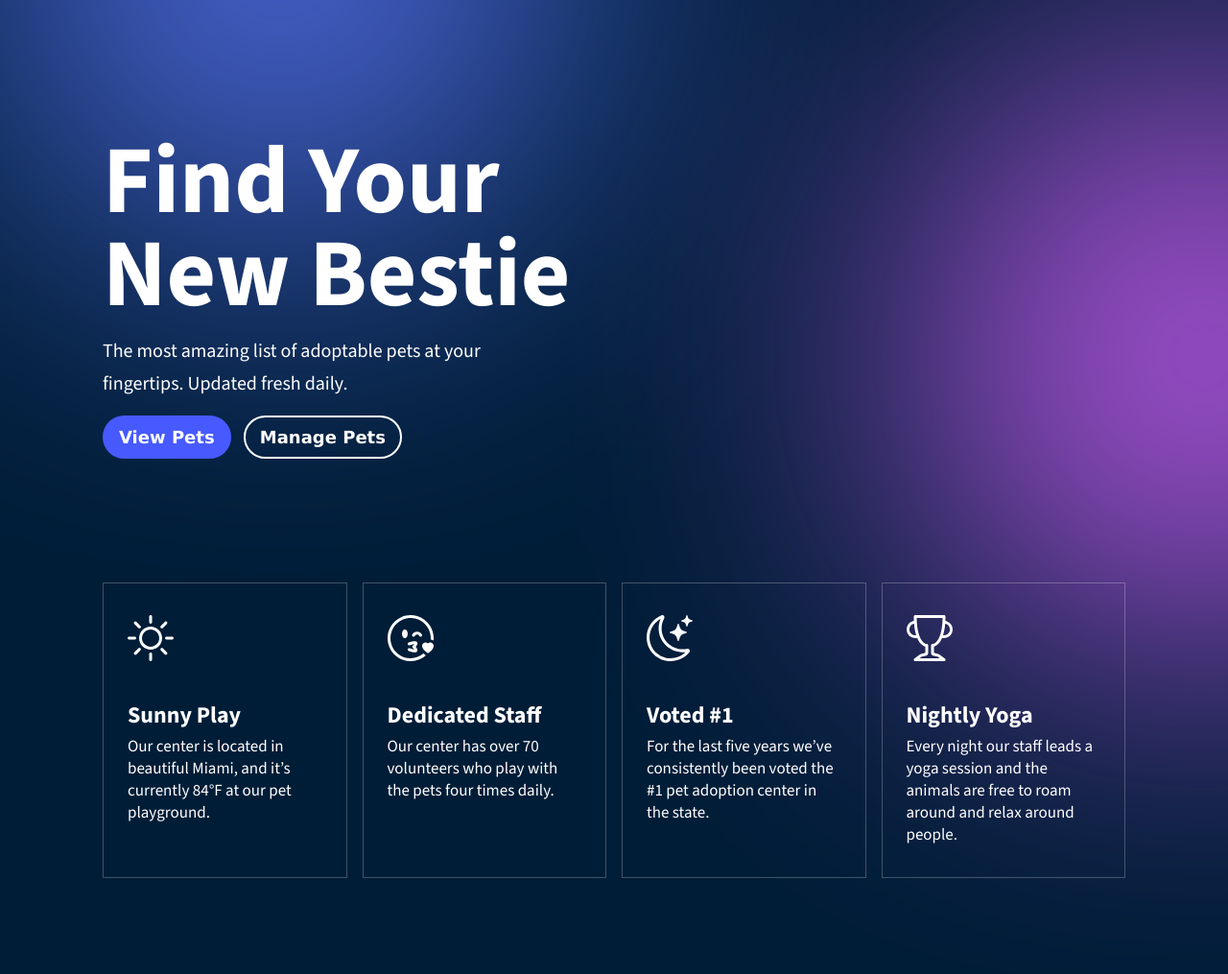
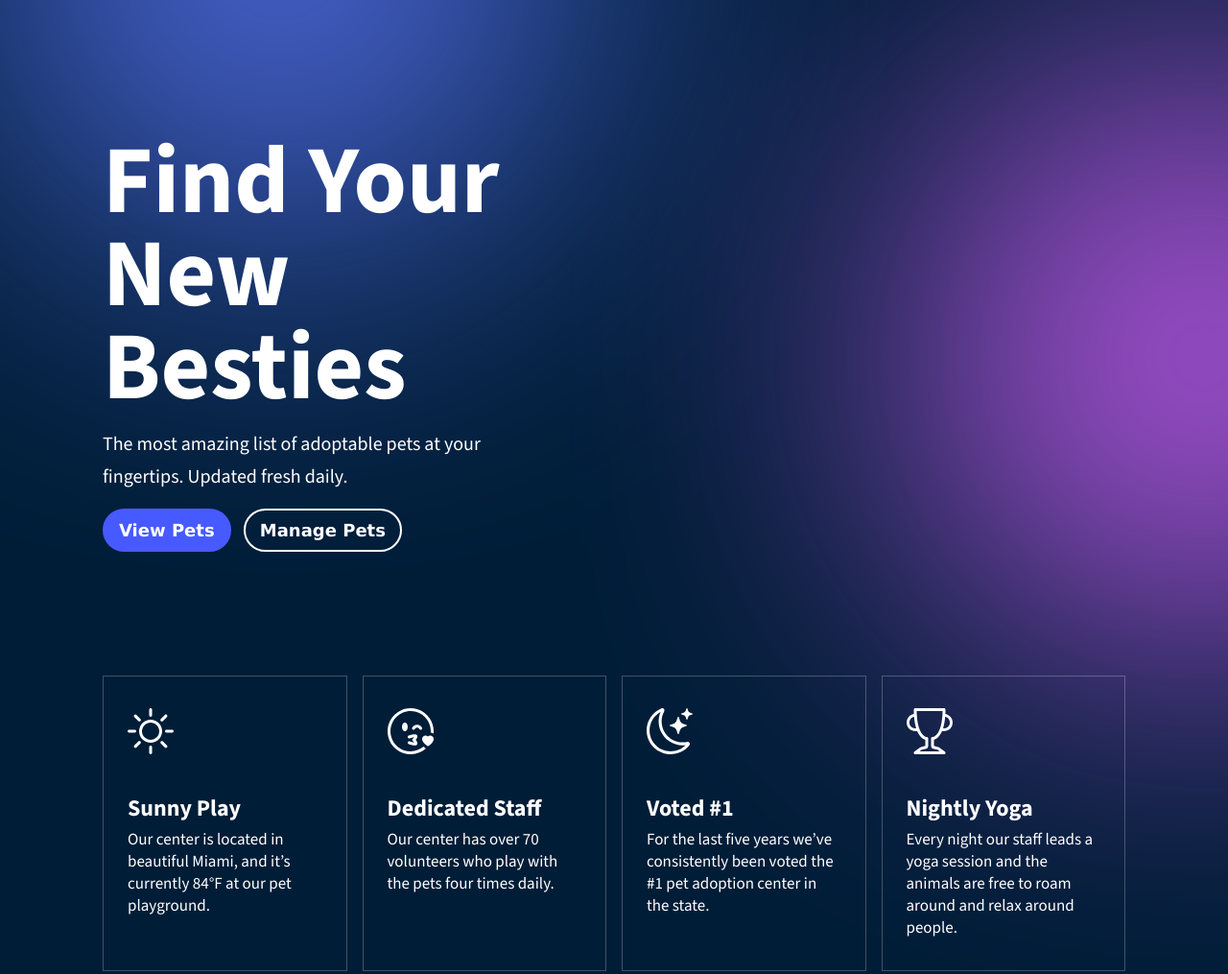
Before and after one commit to jao-rey/adopt-pets3, a plain HTML site: page index.html in a window 1280 px wide. Shown: the top 1015 px of the page at 96% size. Drawn offline with nearby package versions, Linux system fonts and the light colour scheme.

Commit message:
make title plural

```diff
--- a/index.html
+++ b/index.html
@@ -16,7 +16,7 @@
         <div class="circle-2"></div>
 
         <div class="actual-top-content">
-          <h1>Find Your New Bestie</h1>
+          <h1>Find Your New Besties</h1>
           <p class="intro-text">The most amazing list of adoptable pets at your fingertips. Updated fresh daily.</p>
           <div class="intro-buttons">
             <a href="#" class="our-btn utility-mr">View Pets</a>
```
